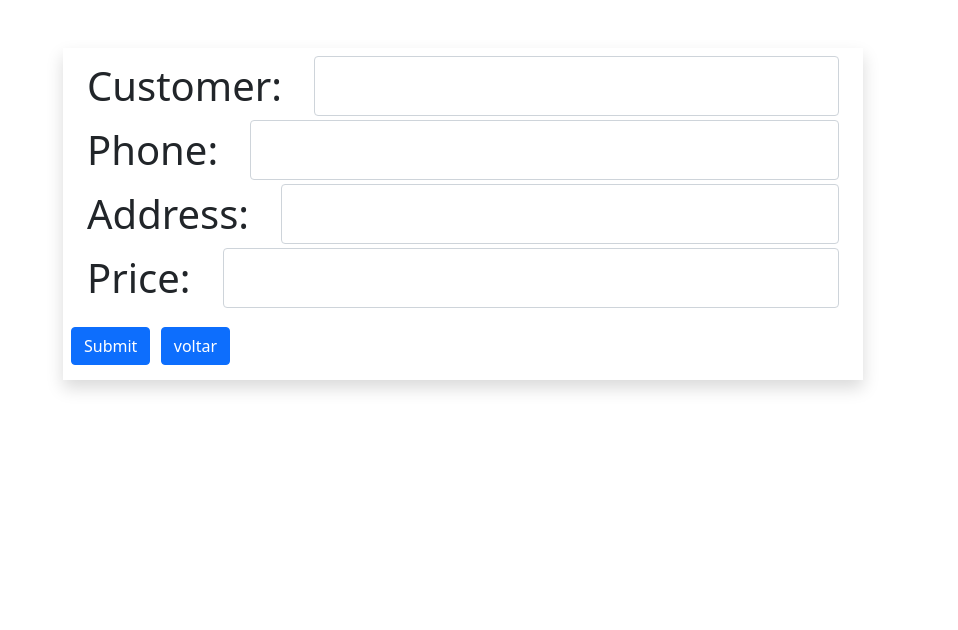
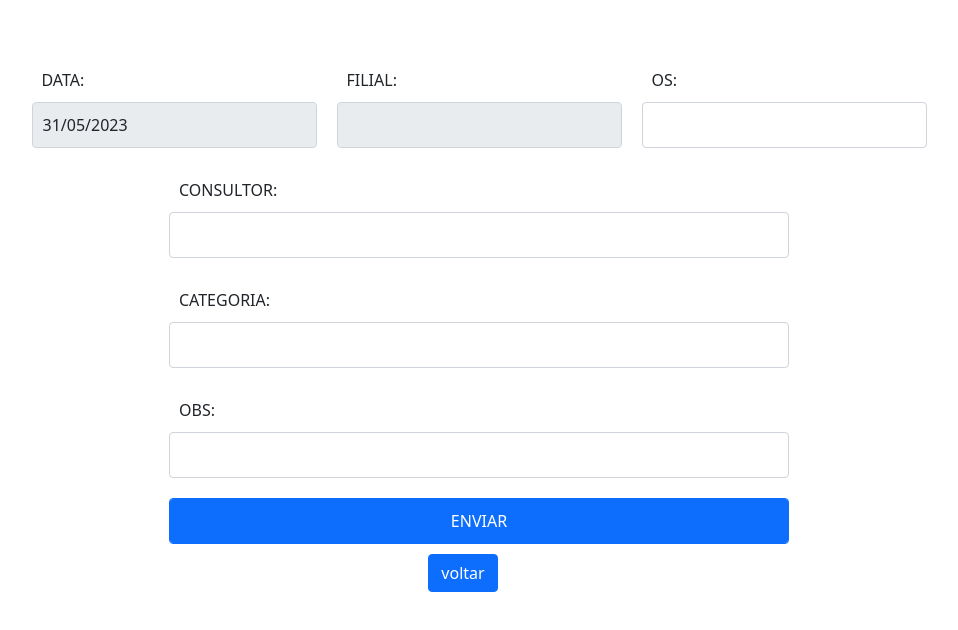
Before and after one commit to Legolixx/garantiaApp, a plain HTML site: page form.html in a window 1280 px wide. Shown: the whole page, without its empty margins (177-1135 px from the left). Drawn offline with nearby package versions, Linux system fonts and the light colour scheme; no server answers.

Commit message:
Update form.html

```diff
--- a/form.html
+++ b/form.html
@@ -4,7 +4,7 @@
     <meta charset="UTF-8">
     <meta http-equiv="X-UA-Compatible" content="IE=edge">
     <meta name="viewport" content="width=device-width, initial-scale=1.0">
-    <title>Data Entry by codeSith</title>
+    <title>Data Entry</title>
     <link
         href="https://cdn.jsdelivr.net/npm/bootstrap@5.0.2/dist/css/bootstrap.min.css"
         rel="stylesheet"
@@ -12,106 +12,219 @@
         crossorigin="anonymous"
     />
     <style>
+
+
+        .col-6 {
+            padding: 10px;
+        }
+
         form {
-            font-size: 40px !important;
-            width: min(800px, 90%);
+            display:grid;
+
+            justify-items: center;
+        }
+
+        .form-row {
+            display: flex;
+
+        }
+        .col-auto, .mx-3 {
+            padding: 10px;
+        }
+
+        h1 {
+            display: flex;
+            padding: 20px;
+            justify-content: center;
+            font-family: 'Times New Roman', Times, serif;
+            font-size: 50px;
+            font-weight: bold;
+            color: darkblue;
         }
     </style>
 </head>
 <body>
-    <form
-        id = "form"
-        class = "mx-auto my-5 shadow p-2"
-        method = "POST"
-    >
-    <!-- action= will be set by javascript -->
-        <div class="mb-1 d-flex">
-            <label class="mx-3" for="customer">Customer:</label>
-            <input
-                type="text"
-                class="mx-3 form-control"
-                id="customer"
-                name="Customer"
-                list="customers"
-            />
-            <datalist id="customers">
+
+    <h1 id="title"></h1>
+
+
+    <form id ="form" method = "POST">
+
+    <div class="form-row align-items-center">
+        <div class="col-auto">
+
+            <label class="mx-3" for="data">DATA:</label>
+            <input type="text"class="mx-3 form-control" id="data"name="Data" readonly/>
+
+        </div>
+        <div class="col-auto">
+
+            <label class="mx-3" for="price">FILIAL:</label>
+            <input type="text" class="mx-3 form-control" id="filial" name="Filial" readonly />
+
+        </div>
+        <div class="col-auto">
+
+            <label class="mx-3" for="price">OS:</label>
+            <input type="number" class="mx-3 form-control" id="os" name="OS"/>
+
+        </div>
+    </div>
+
+        <div class="col-6">
+            <label class="mx-3" for="consultor">CONSULTOR:</label>
+            <input type="text" class="mx-3 form-control" id="consultor" name="Consultor" list="consultores"/>
+            <datalist id="consultores">
                 <!-- javascript will add options here -->
             </datalist>
         </div>
-        <div class="mb-1 d-flex">
-            <label class="mx-3" for="phone">Phone:</label>
-            <input
-                type="text"
-                class="mx-3 form-control"
-                id="phone"
-                name="Phone"
-                list="phones"
-            />
-            <datalist id="phones">
+
+        <div class="col-6">
+            <label class="mx-3" for="categoria">CATEGORIA:</label>
+
+            <input type="text" class="mx-3 form-control" id="categoria" name="Categoria" list="categorias"/>
+            <datalist id="categorias">
                 <!-- javascript will add options here -->
             </datalist>
         </div>
-        <div class="mb-1 d-flex">
-            <label class="mx-3" for="address">Address:</label>
-            <input
-                type="text"
-                class="mx-3 form-control"
-                id="address"
-                name="Address"
-                list="addresses"
-            />
-            <datalist id="addresses">
+
+        <div class="col-6">
+
+            <label class="mx-3" for="obs">OBS:</label>
+            <input type="text" class="mx-3 form-control" id="obs" name="Obs" list="obses"/>
+            <datalist id="obses">
                 <!-- javascript will add options here -->
             </datalist>
+
         </div>
-        <div class="mb-1 d-flex">
-            <label class="mx-3" for="price">Price:</label>
-            <input
-                type="text"
-                class="mx-3 form-control"
-                id="price"
-                name="Price"
-            />
-        </div>
-        <button type="submit" class="btn btn-primary">Submit</button>
-        <input type="button" onclick="backHome()" class="btn btn-primary" value="voltar">
+
+        <div class="col-6">
+        <button type="submit" class="btn btn-primary mx-3 form-control" id="btn_enviar">ENVIAR</button>
+     </div>
+        <input type="button" class="btn btn-primary" value="voltar" onclick="voltarHome()">
 
     </form>
+
     <script>
 
-function backHome() {
- window.location.href = 'index.html';
-}
+            const date = new Date();
+            const year = date.getFullYear();
+            const month = String(date.getMonth() + 1).padStart(2, '0');
+            const day = String(date.getDate()).padStart(2, '0');
+            const joined = [day, month, year].join('/');
+
+            const data = document.getElementById('data');
+
+            data.value = joined;
 
 
-        const url = "https://script.google.com/macros/s/AKfycbzoWEB8xe6CdO144BV6XmIGO2dcTqg0L5wQRKlf_Pszcaa0dUFLC1CAKeck0rdMeZnB/exec" // enter your public ('access' - 'anyone') deployment URL (NOT test deployment!)
-        document.getElementById('form').action = url;
+                 const categInput = document.getElementById('categoria');
+
+                 categInput.addEventListener('input', function(event) {
+                const valorSelecionado = event.target.value;
+                const opcoes = document.getElementById('categorias').childNodes;
+                const obs = document.getElementById('obs');
+                const obses = document.getElementById('obses');
+                while (obses.firstChild) {
+                obses.removeChild(obses.firstChild);
+             }
+                obs.value = ''   ;
+
+                // Verifica se o valor digitado está presente nas opções do datalist
+                const opcaoValida = Array.from(opcoes).some(function(opcao) {
+                    return opcao.value === valorSelecionado;
+                });
+
+                // Se o valor não for válido, limpa o campo de entrada
+                if (!opcaoValida) {
+                    event.target.value = '';
+                }
+                });
+
+                const obsInput = document.getElementById('obs');
+
+                    obsInput.addEventListener('input', function(event) {
+                    const valorSelecionado = event.target.value;
+                    const opcoes = document.getElementById('obses').childNodes;
+
+                    // Verifica se o valor digitado está presente nas opções do datalist
+                    const opcaoValida = Array.from(opcoes).some(function(opcao) {
+                        return opcao.value === valorSelecionado;
+                    });
+
+                    // Se o valor não for válido, limpa o campo de entrada
+                    if (!opcaoValida) {
+                        event.target.value = '';
+                    }
+
+
+                    });
+
+
+            function obterValorParametro(nome) {
+                var parametros = new URLSearchParams(window.location.search);
+                return parametros.get(nome);
+            }
+                var parametro = obterValorParametro('parametro');
+                var title = document.getElementById('title');
+                title.textContent = parametro;
+                const Filial = document.getElementById('filial');
+                Filial.value = parametro;
+
+            function voltarHome() {
+
+                window.location.href = "index.html";
+
+            }
+
+
+        const url = "https://script.google.com/macros/s/AKfycbz1Ppw0Fd5PUDhzEvHzTbRgtmaiQNI6-vbOxHwIDjp3b4ekLX1l6LBEcSN-6nmz3g54hA/exec" // enter your public ('access' - 'anyone') deployment URL (NOT test deployment!)
+
+         document.getElementById('form').action = url;
+
 
         // fetching the data from each column in the sheet
         // then populating the respective datalist
-        fetch(`${url}?header=Customer`)
+        fetch(`${url}?header=${parametro}`)
             .then((response) => response.json())
             .then(({ data }) => {
                 console.log(data);
-                populateDatalists("customers", data)
+                populateDatalists("consultores", data)
             })
             .catch((error) => console.error('!!!!!!!!', error));
 
-        fetch(`${url}?header=Phone`)
+        const urlCateg = "https://script.google.com/macros/s/AKfycbzdDSCTBrKUUNhBkQXFTB1mlSGYd5tIDkmadqC1-ZRXPnwUjhsj6mSur1IpmCv8SZ0nJw/exec"
+
+
+        fetch(`${urlCateg}?header=Categoria`)
             .then((response) => response.json())
-            .then(({ data }) => {
+            .then(({data}) => {
                 console.log(data);
-                populateDatalists("phones", data)
+                populateDatalists("categorias", data)
             })
             .catch((error) => console.error('!!!!!!!!', error));
 
-        fetch(`${url}?header=Address`)
+
+
+            const categoriaSelect = document.getElementById('categoria');
+
+            categoriaSelect.addEventListener('input', function() {
+                const categoriaSelect = this.value;
+                buscaObs(categoriaSelect)
+            })
+
+            function buscaObs(arg) {
+
+                fetch(`${urlCateg}?header=${arg}`)
             .then((response) => response.json())
-            .then(({ data }) => {
+            .then(({data}) => {
                 console.log(data);
-                populateDatalists("addresses", data)
+                populateDatalists("obses", data)
             })
             .catch((error) => console.error('!!!!!!!!', error));
+
+            }
+
 
         // function to add options to datalists
         const populateDatalists = (id, arr) => {
```
